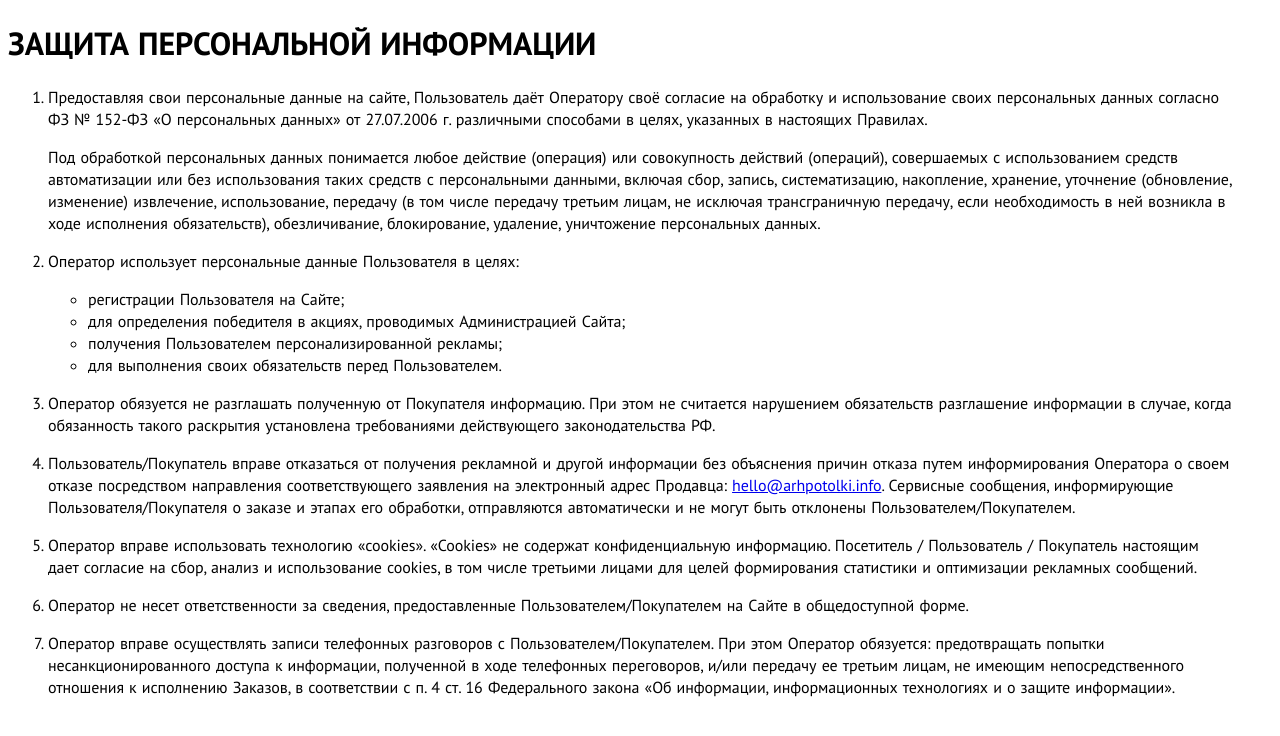
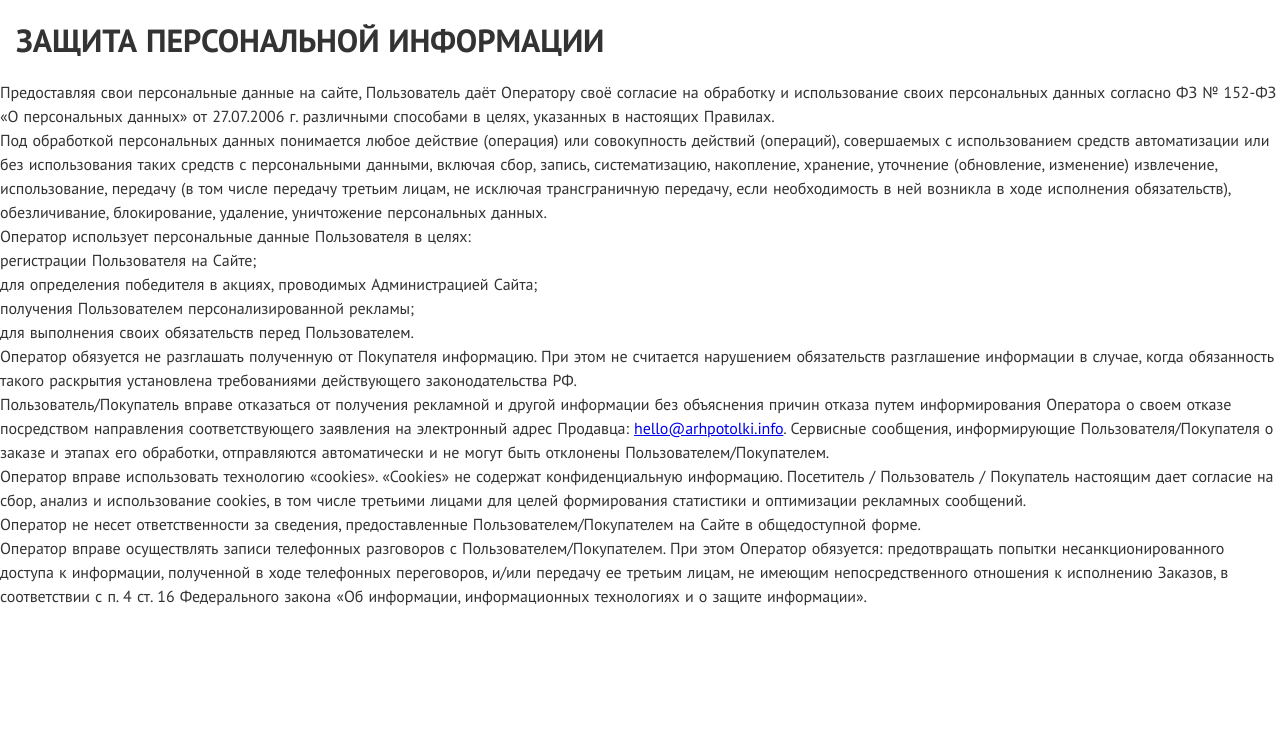
Before and after one commit to panamaprophet/arhpotolki.info, a Next.js app: page /privacy in a window 1280 px wide. Shown: the top 736 px of the page. Built offline with nearby package versions, Linux system fonts and the light colour scheme.

Commit message:
remove all styles due to components usage

```diff
--- a/src/pages/privacy/styles.module.css
+++ b/src/pages/privacy/styles.module.css
@@ -1,32 +1,4 @@
-.root {
-    display: flex;
-    flex-direction: column;
-    margin: 16px 0;
-    gap: 16px;
-}
-
-.root > * {
-    color: #000000;
-    line-height: 22px;
-}
-
 .title {
     font-size: 32px;
-    margin: 16px 8px;
+    margin: 16px;
 }
-
-.orderList {
-    margin: 0 48px;
-}
-
-.listItem {
-    margin-bottom: 16px;
-}
-
-.listItem > p {
-    margin-bottom: 16px;
-}
-
-.topicList {
-    margin-left: 40px;
-}
```
